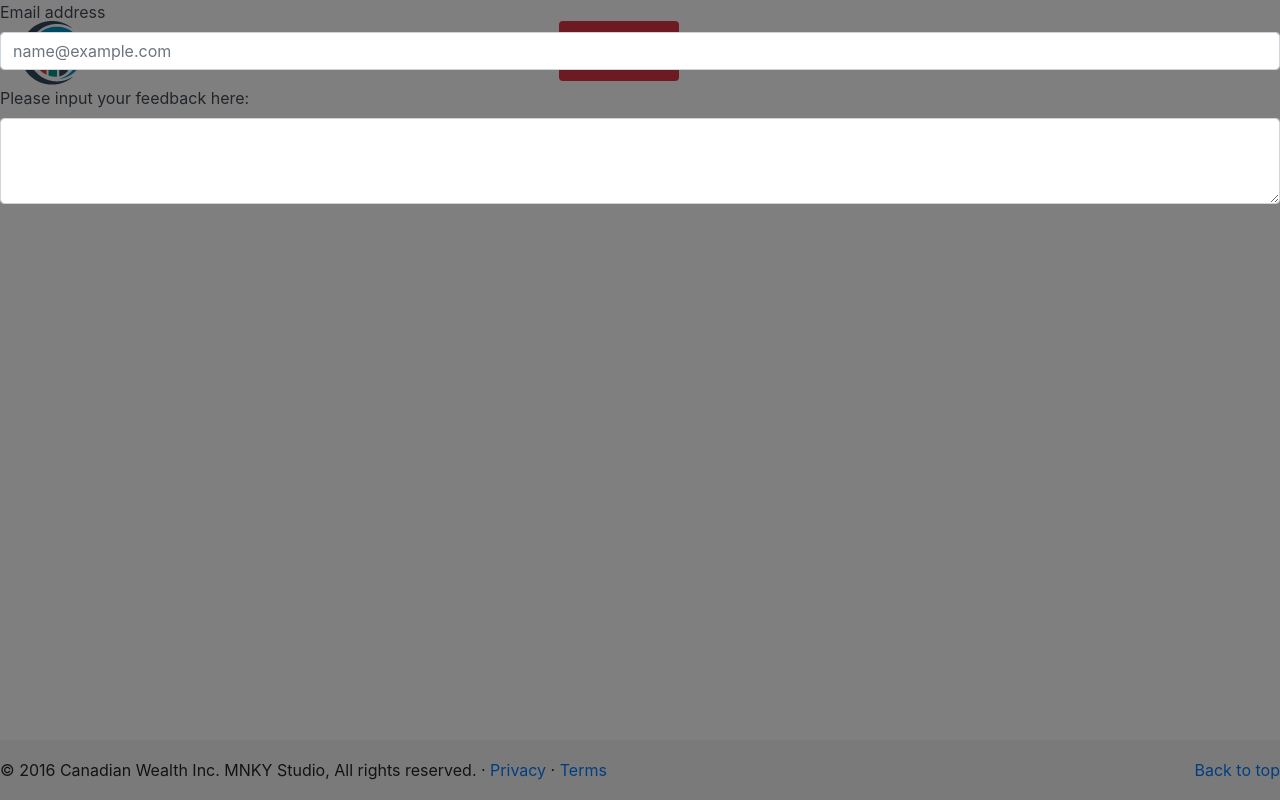
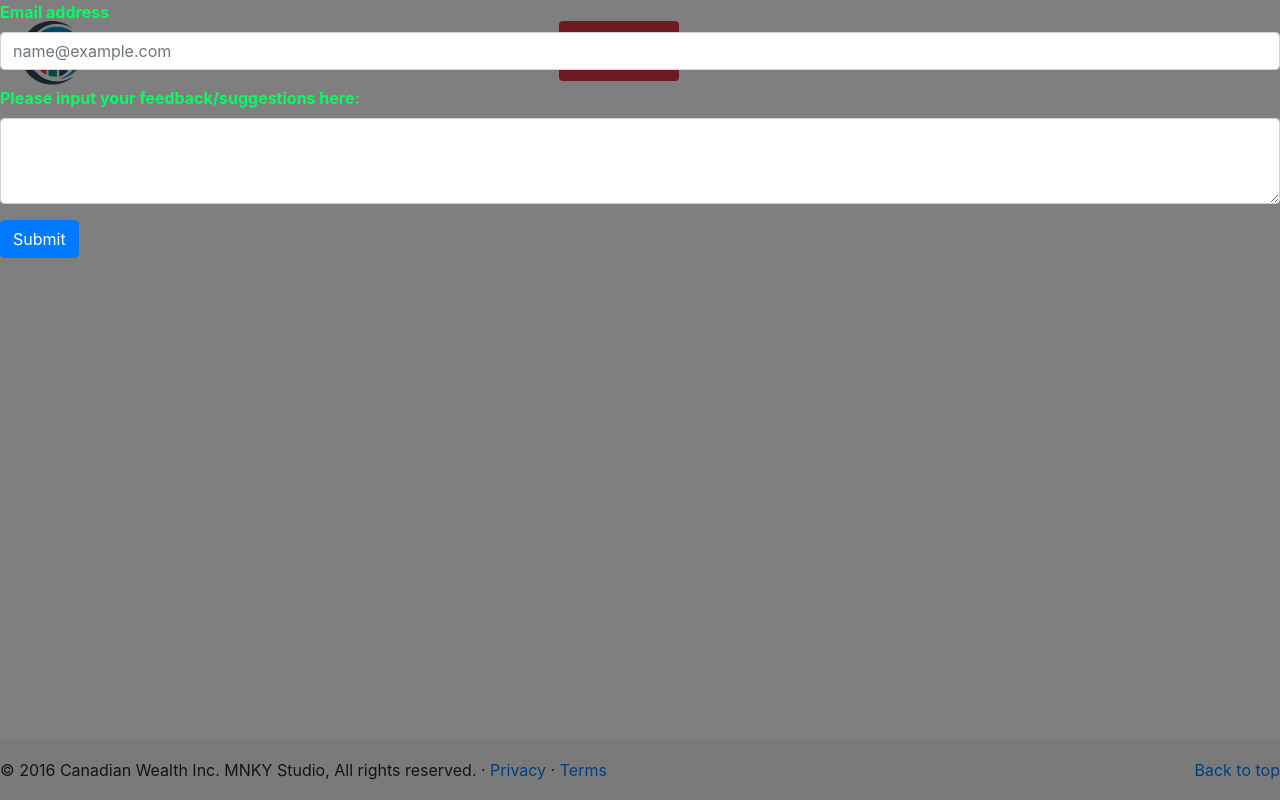
Before and after one commit to polygonnode/can-wealth, a Flask app: page / in a window 1280 px wide, after a click on "Feedback/Suggestions?". Run offline with Flask 2, Linux system fonts and the light colour scheme; some libraries are stand-ins or nearby versions.

Commit message:
feedback modal now looks pretty nice
Now need to process the text inputted and make sure its sent correctley

```diff
--- a/app/static/css/index.css
+++ b/app/static/css/index.css
@@ -20,3 +20,7 @@ body {
   line-height: 60px; /* Vertically center the text there */
   background-color: #f5f5f5;
 }
+ .formLabels {
+   font-weight: bold;
+   color: #00FF66;
+ }
--- a/app/templates/layout.html
+++ b/app/templates/layout.html
@@ -10,7 +10,7 @@
   </head>
   <body>
 
-    <!-- Header nav bar containing logo and says that its the beta -->
+    <!-- Header nav bar containing everything across the top of the webpage -->
     <nav id="top" class="navbar navbar-light bg-faded">
       <a class="navbar-brand" href="#">
         <img src="/static/images/logo.png"  class="nav navbar-nav navbar-left" alt="">
@@ -18,31 +18,26 @@
 
         <span class="badge badge-danger">Beta</span>
 
-        <!-- Button trigger modal -->
+        <!-- Button that will trigger the modal to then bring up the form to input suggestions -->
         <button type="button" class="btn btn-primary" data-toggle="modal" data-target="#myModal">
           Feedback/Suggestions?
         </button>
 
-              <!-- Modal -->
+              <!-- Modal that will be triggered when the feedback button is clicked-->
       <div class="modal fade" id="myModal" tabindex="-1" role="dialog" aria-labelledby="myModalLabel" aria-hidden="true">
-
-            <!-- Form that will be triggered when modal is clicked -->
+            <!-- Form that will process feedback information -->
             <form>
               <div class="form-group">
-                <label for="exampleFormControlInput1">Email address</label>
-                <input type="email" class="form-control" id="exampleFormControlInput1" placeholder="name@example.com">
+                <label class = "formLabels">Email address</label>
+                <input type="email" class="form-control" id="emailFormInput" placeholder="name@example.com">
               </div>
-
-
               <div class="form-group">
-                <label for="exampleFormControlTextarea1">Please input your feedback here: </label>
-                <textarea class="form-control" id="exampleFormControlTextarea1" rows="3"></textarea>
+                <label class = "formLabels"> Please input your feedback/suggestions here: </label>
+                <textarea class="form-control" id="suggestionFormInput" rows="3"></textarea>
               </div>
+              <button type="submit" class="btn btn-primary">Submit</button>
             </form>
-
-
       </div>
-
     </nav>
 
 
```
